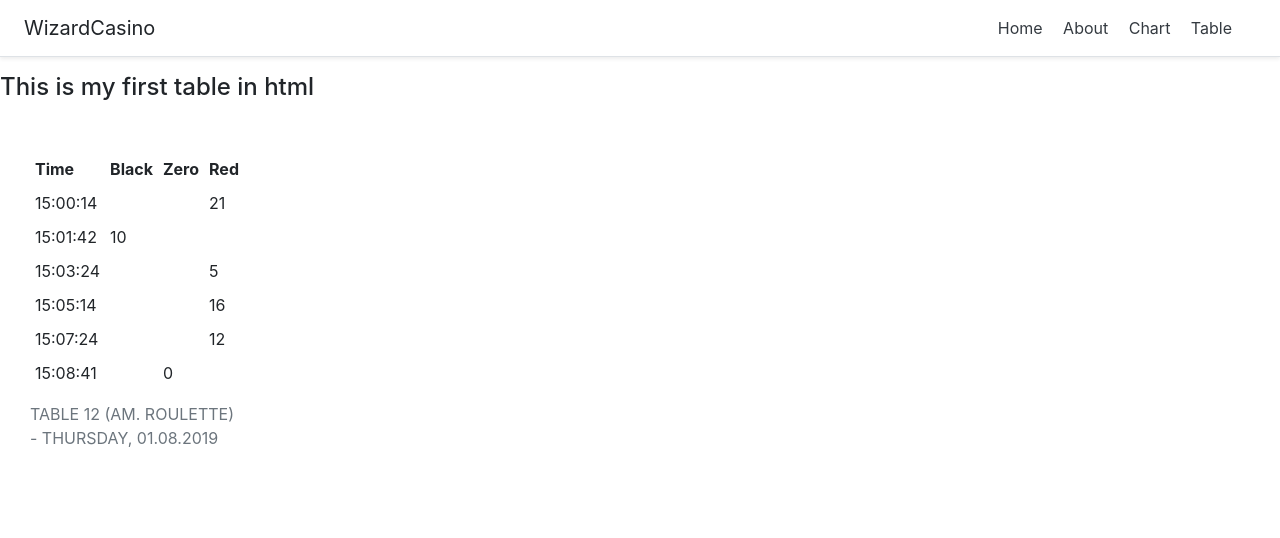
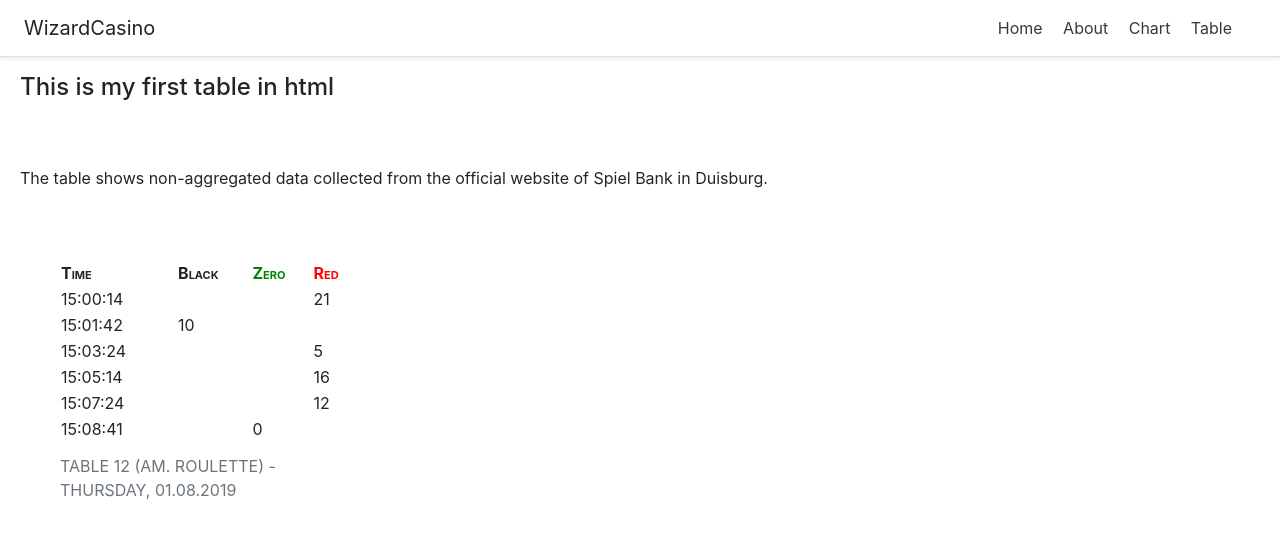
Before and after one commit to NadyZabi/WIzardCasino, a Flask app: page /table in a window 1280 px wide. Shown: the top 538 px of the page. Run offline with Flask 2, Linux system fonts and the light colour scheme; some libraries are stand-ins or nearby versions.

Commit message:
add color to table header and margins

```diff
--- a/static/css/main.css
+++ b/static/css/main.css
@@ -1,11 +1,26 @@
 table {
-   width:200px;
-   margin:50px 30px;
+   width:300px;
+   height: 150px;
+   margin: 70px 60px 45px;
+   font-variant: small-caps;
+   overflow: scroll;
  }
 
-th, td {
-  padding: 5px;
-  text-align: left;
+h4 {
+  margin-left: 20px;
+}
+
+p {
+  margin-left: 20px;
+  margin-top: 5%;
+}
+
+.zero {
+  color: green;
+  font-size: 16;
+}
+.red {
+  color:red;
 }
 
 tr:hover {background-color: #f5f5f5;}
--- a/templates/table.html
+++ b/templates/table.html
@@ -20,14 +20,19 @@
     </nav>
   </div>
   <h4>This is my first table in html</h4>
+  <p>
+    The table shows non-aggregated data collected from the official
+    website of Spiel Bank in Duisburg.
+  </p>
+
   <div>
     <table>
       <caption>TABLE 12 (AM. ROULETTE) - THURSDAY, 01.08.2019</caption>
        <tr>
         <th>Time</th>
         <th>Black</th>
-        <th>Zero</th>
-        <th>Red</th>
+        <th class="zero">Zero</th>
+        <th class="red">Red</th>
        </tr>
        <tr>
         <td>15:00:14</td>
```
